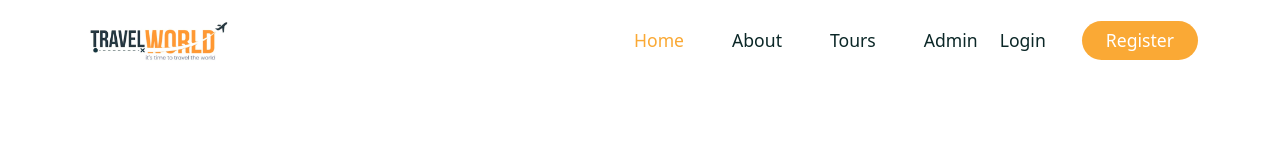
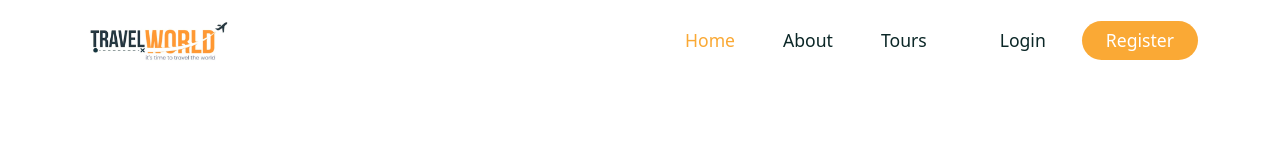
Before and after one commit to DhaneshKaushan/MernStack-Tour-Management, a React (Create React App) app in the folder frontend/: page /home in a window 1280 px wide. Shown: the top 160 px of the page. Built offline with nearby package versions, Linux system fonts and the light colour scheme; no server answers; a web font is replaced by a local one.

Commit message:
Refactor navigation links in Header component

```diff
--- a/frontend/src/components/Header/Header.jsx
+++ b/frontend/src/components/Header/Header.jsx
@@ -18,10 +18,6 @@ const nav__links = [
   {
     path:"/tours",
     display:"Tours"
-  },
-  {
-    path: "/admindashboard",
-    display: "Admin",
   },
 ];
 
```
